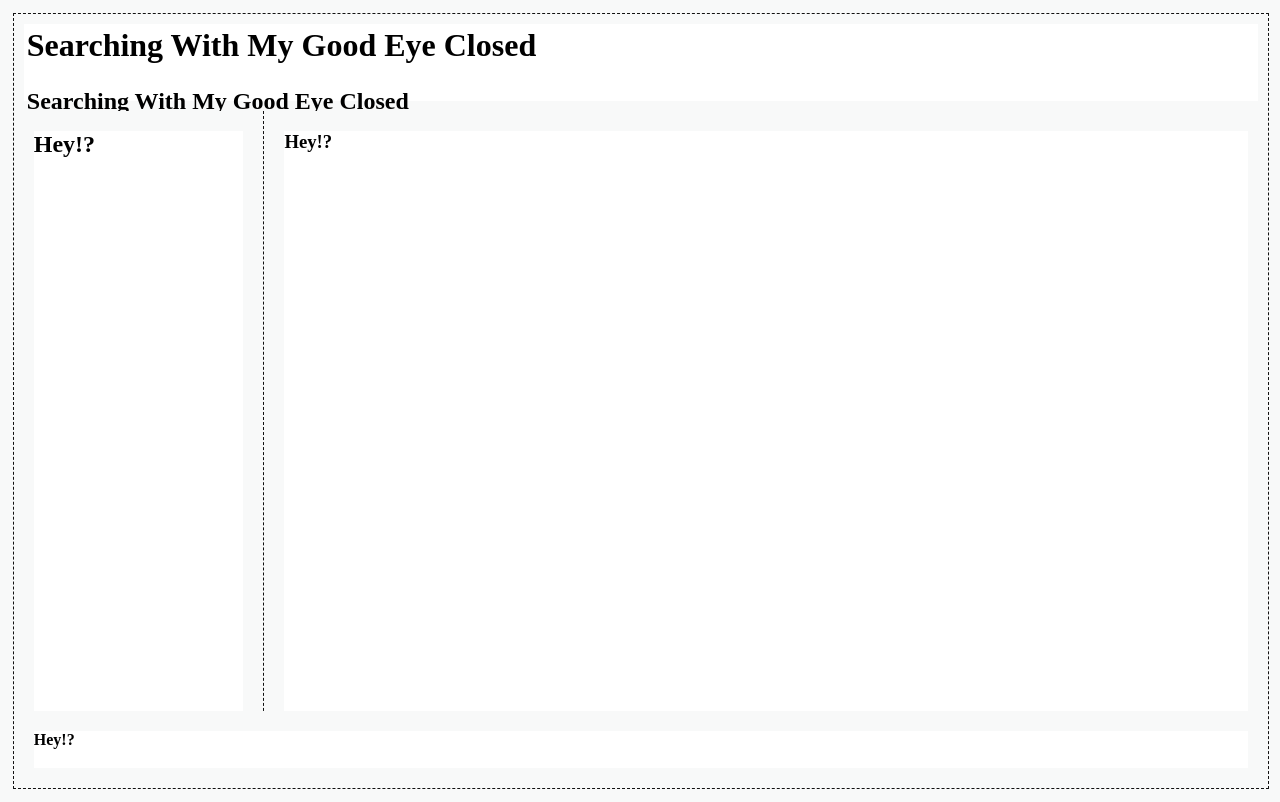
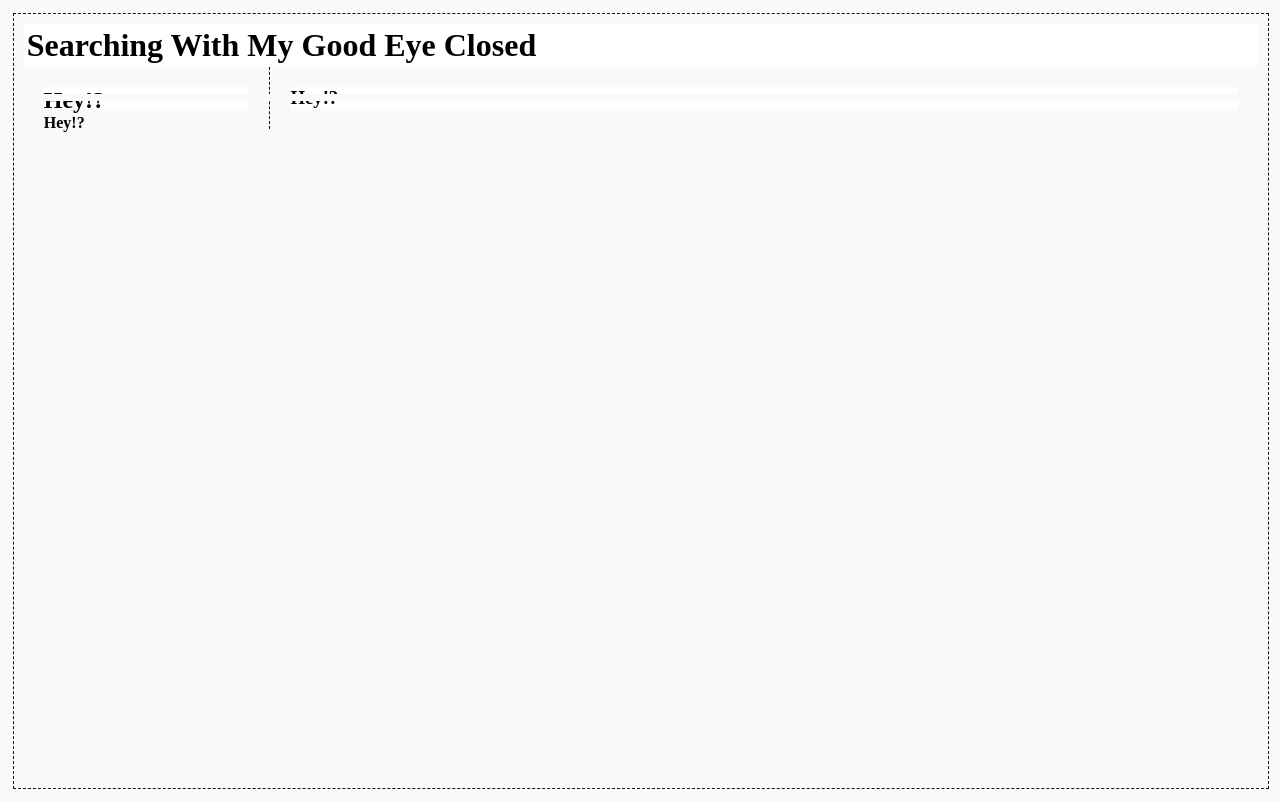
Before and after one commit to nathanielsimonsen/nathanielsimonsen.github.io, a plain HTML site: page index.html in a window 1280 px wide. Drawn offline with Linux system fonts and the light colour scheme.

Commit message:
Update index.html

```diff
--- a/index.html
+++ b/index.html
@@ -71,10 +71,7 @@
       <div style="float: left; display: inline-block; height: 20px; width: 20px; background-color: #EBF5FB;"></div>
       <div style="float: left; display: inline-block; height: 20px; width: 20px; background-color: #FDEDEC;"></div>
       <div style="float: left; display: inline-block; height: 20px; width: 20px; background-color: #EAFAF1;"></div><br>-->
-      <h1 style="margin: 0; padding: 3px;">Searching With My Good Eye Closed</h1><br>
-      <h2 style="margin: 0; padding: 3px;">Searching With My Good Eye Closed</h2><br>
-      <h3 style="margin: 0; padding: 3px;">Searching With My Good Eye Closed</h3>
-    </div>
+      <h1 style="margin: 0; padding: 3px;">Searching With My Good Eye Closed</h1>
     <div id="links">
       <div id="interior">
         <h2 style="margin: 0;">Hey!?</h2>
```
